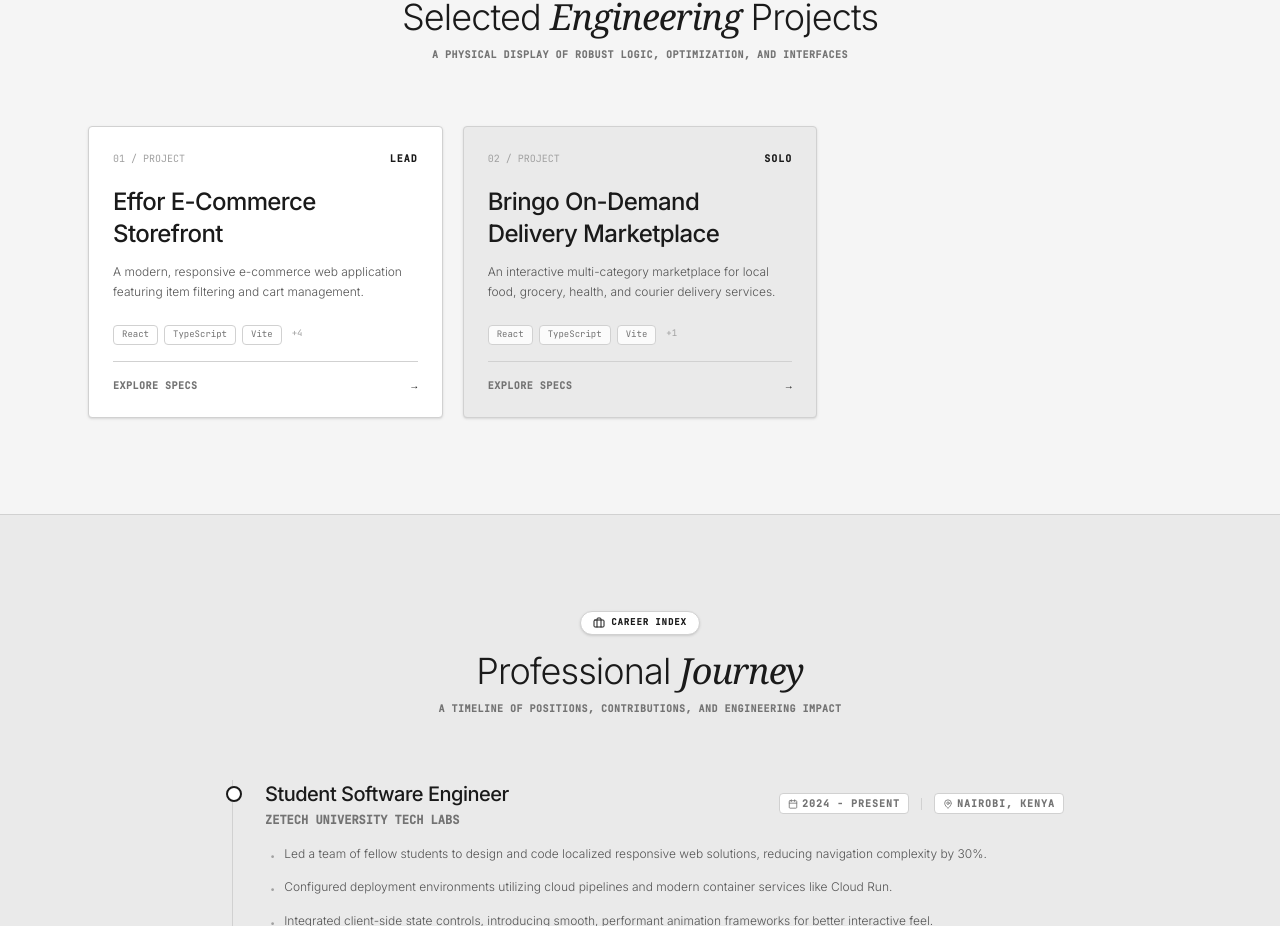
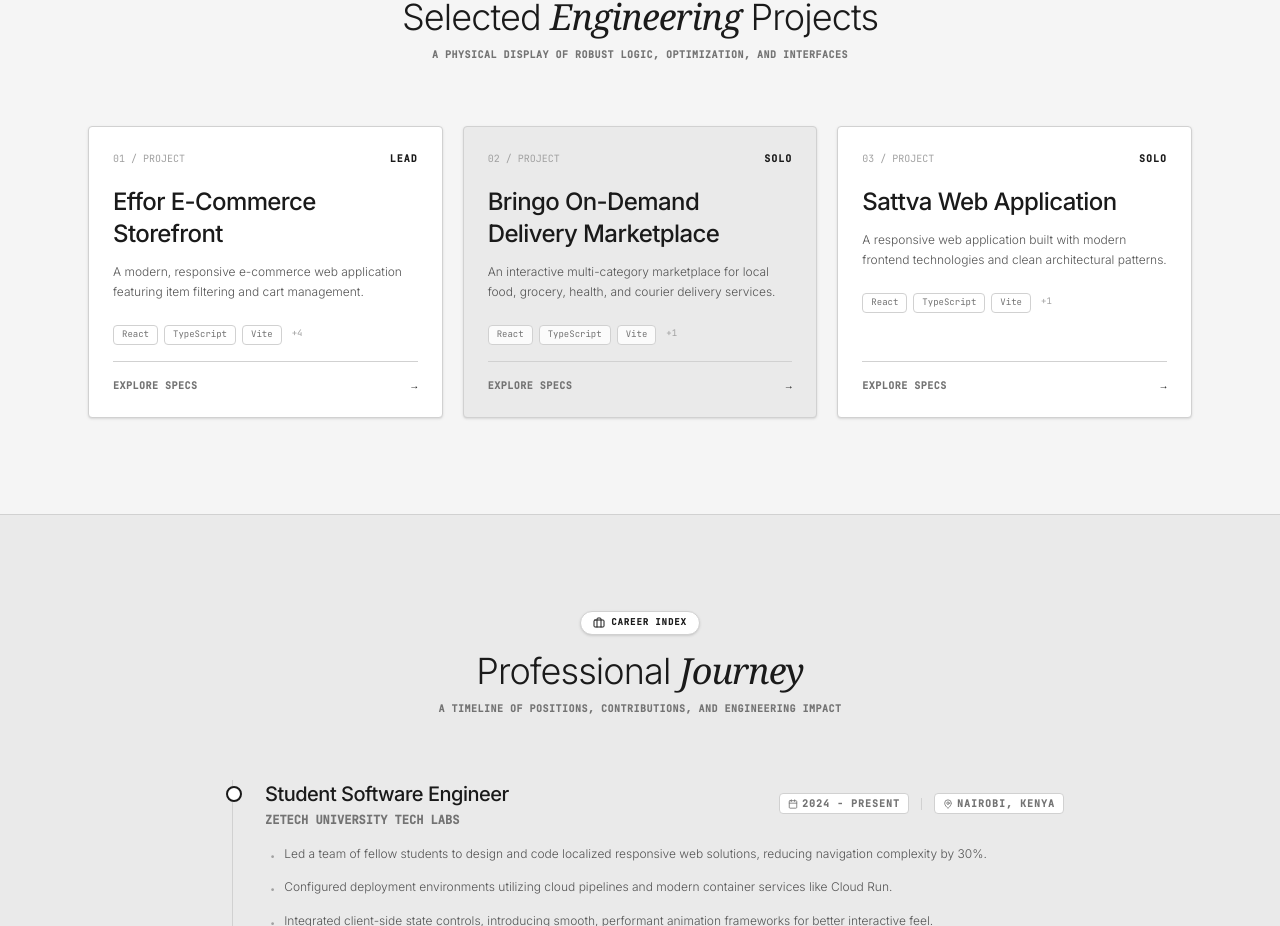
Before and after one commit to sundussule/myportfolio, a React (Vite) app: page / in a window 1280 px wide. Shown: the part 2416-3342 px from the top of the page. Built offline with nearby package versions, Linux system fonts and the light colour scheme.

Commit message:
Fix Sattva project design and clear TypeScript errors

```diff
--- a/src/components/Projects.tsx
+++ b/src/components/Projects.tsx
@@ -1,3 +1,18 @@
+declare module 'react/jsx-runtime' {
+  export const Fragment: any;
+  export function jsx(type: any, props: any, key?: any): any;
+  export function jsxs(type: any, props: any, key?: any): any;
+}
+
+declare global {
+  namespace JSX {
+    interface IntrinsicElements {
+      [elemName: string]: any;
+    }
+    interface Element {}
+  }
+}
+
 import { useState } from 'react';
 import { motion, AnimatePresence } from 'motion/react';
 import { ExternalLink, Github, Layers, X, Eye, ArrowRight } from 'lucide-react';
@@ -9,6 +24,11 @@ interface ProjectsProps {
 
 export default function Projects({ projects }: ProjectsProps) {
   const [selectedProject, setSelectedProject] = useState<Project | null>(null);
+
+  const featuredProject = projects.find((project) => project.featured);
+  const regularProjects = featuredProject
+    ? projects.filter((project) => project.id !== featuredProject.id)
+    : projects;
 
   return (
     <section id="projects" className="py-24 bg-[#F5F5F5] border-y border-[#D1D1D1]">
@@ -48,37 +68,31 @@ export default function Projects({ projects }: ProjectsProps) {
 
         {/* Projects Grid */}
         <div className="grid grid-cols-1 md:grid-cols-2 lg:grid-cols-3 gap-5">
-          {projects.map((project, idx) => {
-            // Let's make the 3rd project (or last project if 3 or more) full width to match the theme mockup!
-            const isFeaturedBanner = idx === 2 || (projects.length < 3 && idx === projects.length - 1 && projects.length === 1);
-
-            if (isFeaturedBanner) {
-              return (
+          {featuredProject && (
             <motion.div
-                  key={project.id}
+              key={featuredProject.id}
               initial={{ opacity: 0, y: 25 }}
               whileInView={{ opacity: 1, y: 0 }}
               viewport={{ once: true, margin: '-50px' }}
-                  transition={{ duration: 0.6, delay: idx * 0.1 }}
+              transition={{ duration: 0.6, delay: 0.1 }}
               whileHover={{ y: -3 }}
               className="md:col-span-2 lg:col-span-3 bg-[#1A1A1A] text-white p-8 flex flex-col sm:flex-row justify-between items-start sm:items-center gap-6 group cursor-pointer rounded shadow-lg relative overflow-hidden"
-                  onClick={() => setSelectedProject(project)}
+              onClick={() => setSelectedProject(featuredProject)}
             >
               <div className="space-y-4 max-w-2xl relative z-10">
                 <div className="flex items-center gap-4 font-mono text-[10px] text-neutral-400">
-                      <span className="opacity-60">0{idx + 1} / FEATURED WORK</span>
+                  <span className="opacity-60">FEATURED WORK</span>
                   <span>•</span>
-                      <span className="font-bold uppercase tracking-widest">{project.role || 'Software Engineer'}</span>
+                  <span className="font-bold uppercase tracking-widest">{featuredProject.role || 'Software Engineer'}</span>
                 </div>
                 <h3 className="text-3xl font-light tracking-tight group-hover:italic transition-all">
-                      {project.title}
+                  {featuredProject.title}
                 </h3>
                 <p className="text-xs text-neutral-300 leading-relaxed font-light">
-                      {project.description}
+                  {featuredProject.description}
                 </p>
-                    {/* Tech badges */}
                 <div className="flex flex-wrap gap-2 pt-1">
-                      {project.technologies.map((tech) => (
+                  {featuredProject.technologies.map((tech) => (
                     <span key={tech} className="font-mono text-[9px] text-neutral-300 bg-neutral-800/80 px-2.5 py-0.5 rounded border border-neutral-700">
                       {tech}
                     </span>
@@ -90,10 +104,9 @@ export default function Projects({ projects }: ProjectsProps) {
                 <ArrowRight size={24} />
               </div>
             </motion.div>
-              );
-            }
+          )}
 
-            // Alternating backgrounds for standard cards
+          {regularProjects.map((project, idx) => {
             const bgClass = idx % 2 === 0 ? 'bg-white' : 'bg-[#EAEAEA]';
 
             return (
--- a/src/data.ts
+++ b/src/data.ts
@@ -61,6 +61,16 @@ export const initialPortfolioData: PortfolioData = {
       githubUrl: "https://github.com/sundussule/Bringo.git",
       role: "Solo Creator"
     },
+   {
+      id: "Sattva",
+      title: "Sattva Web Application",
+      description: "A responsive web application built with modern frontend technologies and clean architectural patterns.",
+      longDescription: "Sattva is a modern web application built using React, TypeScript, and Vite. It features a fully responsive layout using Tailwind CSS, structured type safety, and optimized build pipeline integration.",
+      technologies: ["React", "TypeScript", "Vite", "Tailwind CSS"],
+      liveUrl: "https://sattva-alpha.vercel.app",
+      githubUrl: "https://github.com/sundussule/Sattva.git",
+      role: "Solo Creator"
+    },
   ],
   experiences: [
     {
--- a/src/types.ts
+++ b/src/types.ts
@@ -16,6 +16,7 @@ export interface Project {
   liveUrl?: string;
   githubUrl?: string;
   role?: string;
+  featured?: boolean;
 }
 
 export interface Experience {
```
Lines whose indentation alone changed are shown as unchanged.
